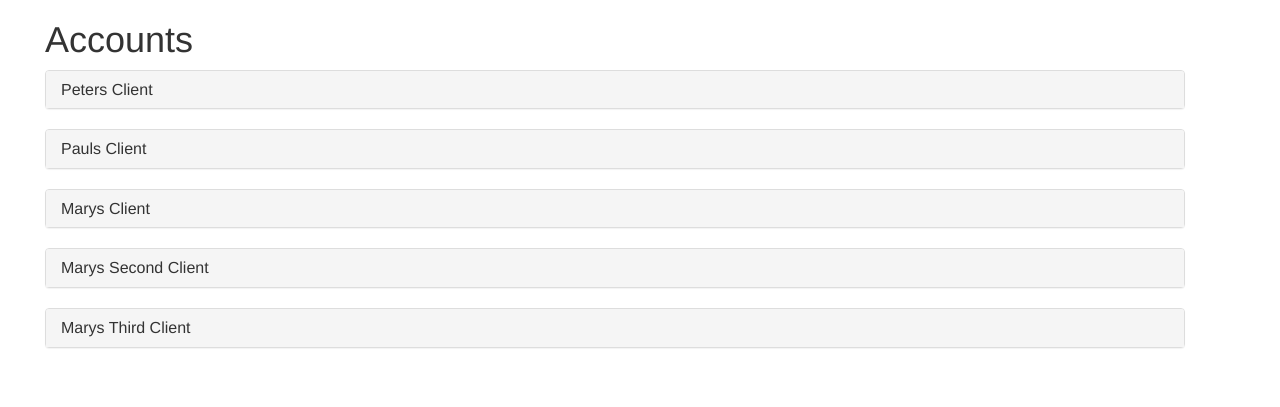
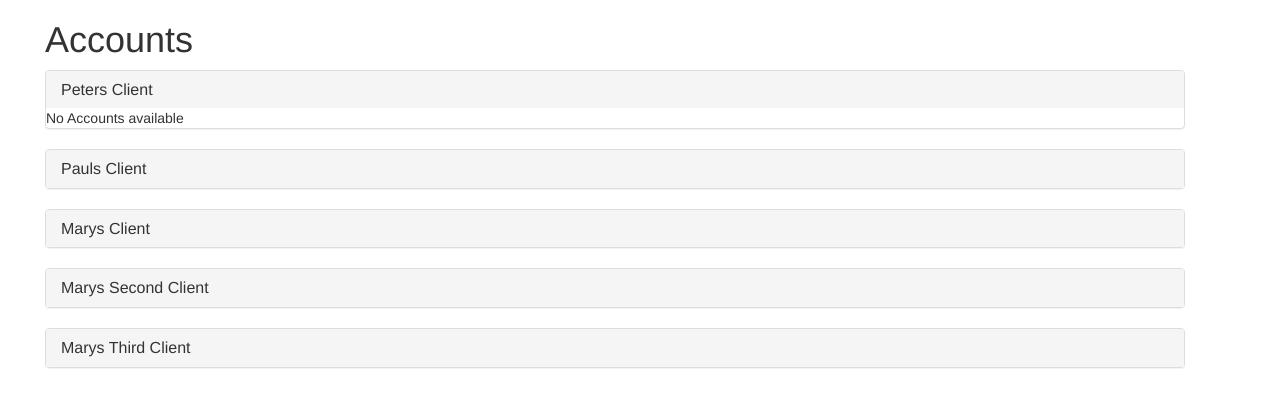
Before and after one commit to firstdayofjune/django_social_finance, a Django app: page / in a window 1280 px wide, after a click that opens the changed part. Shown: the top 407 px of the page. Run offline with Django 3.2, Linux system fonts and the light colour scheme; data comes from the database, SQL or seed files in the repository; parts of the project's set-up code (start-up, migrations or seed data) failed here and were passed over; some libraries are stand-ins or nearby versions.

Commit message:
Accounts will be listed below users

```diff
--- a/social_finance/bank_accounts/models.py
+++ b/social_finance/bank_accounts/models.py
@@ -43,7 +43,7 @@ class BankAccount(models.Model):
 	code = 'invalid'
 	iban_format_validator = RegexValidator(iban_regex, message, code)
 
-	holder = models.ForeignKey(BankUser)
+	holder = models.ForeignKey(BankUser, related_name='accounts')
 	iban = models.CharField(max_length=34, validators=[NoSpecialCharacters(), iban_format_validator])
 
 	def save(self, *args, **kwargs):
--- a/social_finance/bank_accounts/templates/bank_accounts/account_listing.html
+++ b/social_finance/bank_accounts/templates/bank_accounts/account_listing.html
@@ -15,6 +15,29 @@
 				        <a data-toggle="collapse" href="#accountPanel{{user.id}}">{{user.firstname}} {{user.lastname}}</a>
 				      </h4>
 				    </div>
+				    <div id="accountPanel{{user.id}}" class="panel-collapse collapse">
+				      {% if user.accounts.all|length %}
+						<table class="table table-hover">
+							<thead>
+								<tr>
+									<th>Account</th>
+									<th>IBAN</th>
+								</tr>
+							</thead>
+
+							<tbody>
+								{% for account in user.accounts.all %}
+									<tr>
+										<td>{{ account.id }}</td>
+										<td>{{ account.iban }}</td>
+									</tr>
+				      			{% endfor %}
+							</tbody>
+						</table>
+				      {% else %}
+				      	No Accounts available
+				      {% endif %}
+				    </div>
 				  </div>
 				</div>
 			{% endfor %}
```
